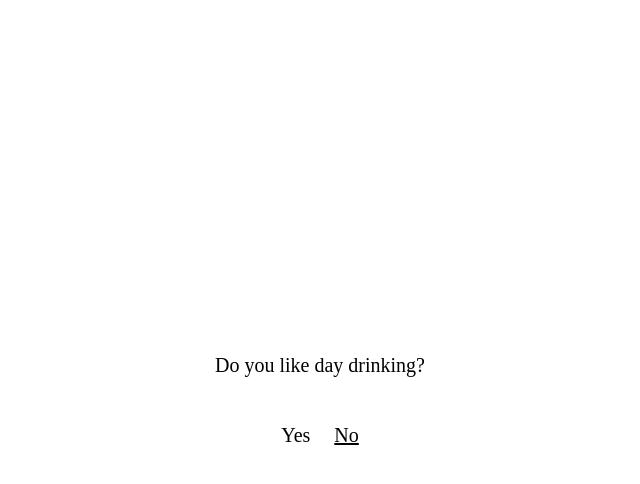
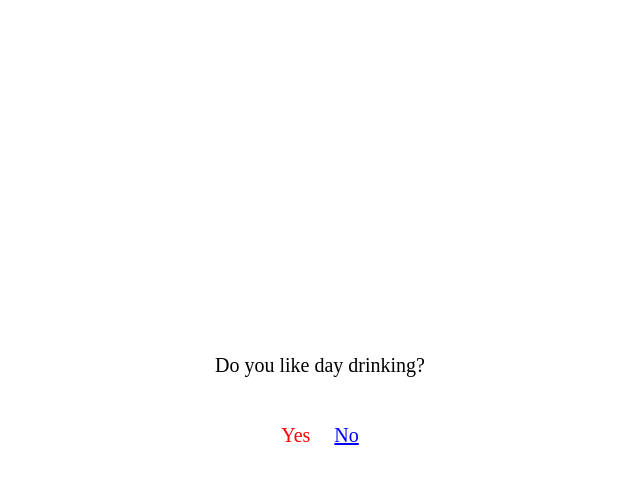
Before and after one commit to sebastianverjoustinsky-rgb/day-drinking, a plain HTML site: page index.html in a window 1280 px wide. In both pictures the pointer is over the button "Yes". Shown: the whole page, without its empty margins (320-960 px from the left). Drawn offline with Linux system fonts and the light colour scheme.

Commit message:
Update style.css

```diff
--- a/style.css
+++ b/style.css
@@ -52,12 +52,15 @@ button {
   border: 0;
   background: none;
   font: inherit;
-  color: inherit;
+  color: blue;
   text-decoration: underline;
   cursor: pointer;
 }
 
-button:hover { text-decoration: none; }
+button:hover {
+  text-decoration: none;
+color: red;
+}
 button:focus-visible { outline: 1px solid #000; outline-offset: 4px; }
 
 dl {
```
